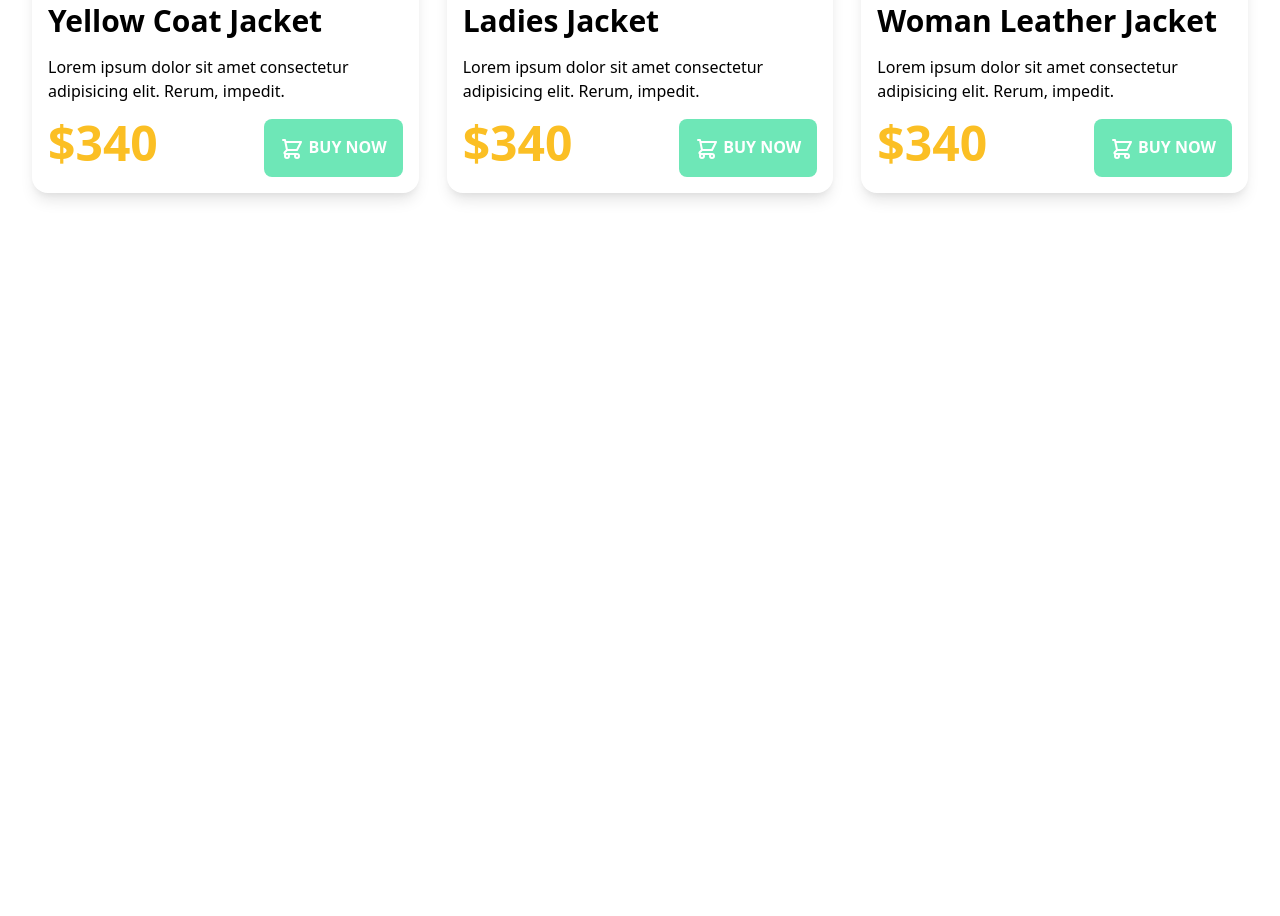
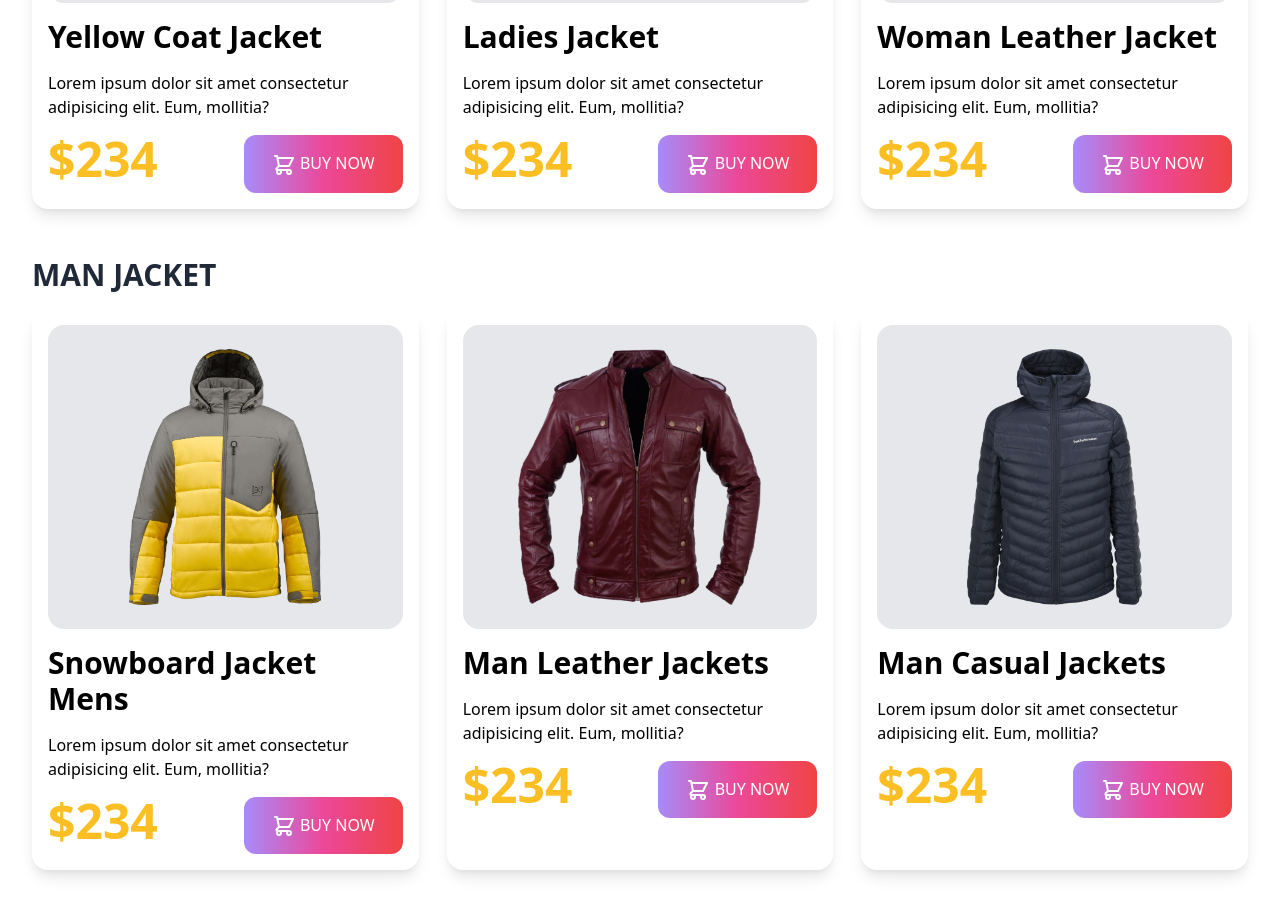
Before and after one commit to FatemaAkter11/penguin-fashion-tailwind, a plain HTML site: page index.html in a window 1280 px wide. Shown: the part 1000-1916 px from the top of the page. Before the commit the page ends 1241 px from the top, so only its background shows below. Drawn offline with nearby package versions, Linux system fonts and the light colour scheme.

Commit message:
man jacket card added

```diff
--- a/index.html
+++ b/index.html
@@ -38,19 +38,21 @@
 <main>
     <!-- woman jacket area  -->
     <section class="container px-8 mx-auto my-12">
-        <h2 class="text-3xl uppercase text-gray-800 font-bold">Woman jacket</h2>
+        <h2 class="text-3xl uppercase text-gray-800 font-bold mb-4">Woman Jacket</h2>
+        <!-- woman jacket container -->
         <div class="grid lg:grid-cols-3 gap-7">
             <!-- single coat item -->
             <div class="shadow-lg rounded-2xl p-4 space-y-4">
-                <div class="bg-gray-300 rounded-2xl py-6">
+                <div class="bg-gray-200 rounded-2xl py-6">
                     <img class="h-64 mx-auto" src="images/jacket-1.png" alt="">
                 </div>
                 <h4 class="text-3xl font-bold">Yellow Coat Jacket</h4>
-                <p>Lorem ipsum dolor sit amet consectetur adipisicing elit. Rerum, impedit.</p>
+                <p>Lorem ipsum dolor sit amet consectetur adipisicing elit. Eum, mollitia?</p>
                 <div class="lg:flex justify-between">
-                    <h2 class="text-5xl font-black text-yellow-400">$340</h2>
-                    <button class="bg-green-300 uppercase text-white font-bold p-4 rounded-lg"><svg
-                            xmlns="http://www.w3.org/2000/svg" class="h-6 w-6 inline" fill="none" viewBox="0 0 24 24"
+                    <h2 class="text-5xl font-black text-yellow-400">$234</h2>
+                    <button
+                        class="text-white uppercase px-7 py-4 bg-green-500 rounded-xl font-medium bg-gradient-to-r from-purple-400 via-pink-500 to-red-500">
+                        <svg xmlns="http://www.w3.org/2000/svg" class="inline h-6 w-6" fill="none" viewBox="0 0 24 24"
                             stroke="currentColor">
                             <path stroke-linecap="round" stroke-linejoin="round" stroke-width="2"
                                 d="M3 3h2l.4 2M7 13h10l4-8H5.4M7 13L5.4 5M7 13l-2.293 2.293c-.63.63-.184 1.707.707 1.707H17m0 0a2 2 0 100 4 2 2 0 000-4zm-8 2a2 2 0 11-4 0 2 2 0 014 0z" />
@@ -60,15 +62,16 @@
             </div>
             <!-- single coat item -->
             <div class="shadow-lg rounded-2xl p-4 space-y-4">
-                <div class="bg-gray-300 rounded-2xl py-6">
+                <div class="bg-gray-200 rounded-2xl py-6">
                     <img class="h-64 mx-auto" src="images/jacket-2.png" alt="">
                 </div>
                 <h4 class="text-3xl font-bold">Ladies Jacket</h4>
-                <p>Lorem ipsum dolor sit amet consectetur adipisicing elit. Rerum, impedit.</p>
+                <p>Lorem ipsum dolor sit amet consectetur adipisicing elit. Eum, mollitia?</p>
                 <div class="lg:flex justify-between">
-                    <h2 class="text-5xl font-black text-yellow-400">$340</h2>
-                    <button class="bg-green-300 uppercase text-white font-bold p-4 rounded-lg"><svg
-                            xmlns="http://www.w3.org/2000/svg" class="h-6 w-6 inline" fill="none" viewBox="0 0 24 24"
+                    <h2 class="text-5xl font-black text-yellow-400">$234</h2>
+                    <button
+                        class="text-white uppercase px-7 py-4 bg-green-500 rounded-xl font-medium bg-gradient-to-r from-purple-400 via-pink-500 to-red-500">
+                        <svg xmlns="http://www.w3.org/2000/svg" class="inline h-6 w-6" fill="none" viewBox="0 0 24 24"
                             stroke="currentColor">
                             <path stroke-linecap="round" stroke-linejoin="round" stroke-width="2"
                                 d="M3 3h2l.4 2M7 13h10l4-8H5.4M7 13L5.4 5M7 13l-2.293 2.293c-.63.63-.184 1.707.707 1.707H17m0 0a2 2 0 100 4 2 2 0 000-4zm-8 2a2 2 0 11-4 0 2 2 0 014 0z" />
@@ -78,15 +81,16 @@
             </div>
             <!-- single coat item -->
             <div class="shadow-lg rounded-2xl p-4 space-y-4">
-                <div class="bg-gray-300 rounded-2xl py-6">
+                <div class="bg-gray-200 rounded-2xl py-6">
                     <img class="h-64 mx-auto" src="images/jacket-3.png" alt="">
                 </div>
                 <h4 class="text-3xl font-bold">Woman Leather Jacket</h4>
-                <p>Lorem ipsum dolor sit amet consectetur adipisicing elit. Rerum, impedit.</p>
+                <p>Lorem ipsum dolor sit amet consectetur adipisicing elit. Eum, mollitia?</p>
                 <div class="lg:flex justify-between">
-                    <h2 class="text-5xl font-black text-yellow-400">$340</h2>
-                    <button class="bg-green-300 uppercase text-white font-bold p-4 rounded-lg"><svg
-                            xmlns="http://www.w3.org/2000/svg" class="h-6 w-6 inline" fill="none" viewBox="0 0 24 24"
+                    <h2 class="text-5xl font-black text-yellow-400">$234</h2>
+                    <button
+                        class="text-white uppercase px-7 py-4 bg-green-500 rounded-xl font-medium bg-gradient-to-r from-purple-400 via-pink-500 to-red-500">
+                        <svg xmlns="http://www.w3.org/2000/svg" class="inline h-6 w-6" fill="none" viewBox="0 0 24 24"
                             stroke="currentColor">
                             <path stroke-linecap="round" stroke-linejoin="round" stroke-width="2"
                                 d="M3 3h2l.4 2M7 13h10l4-8H5.4M7 13L5.4 5M7 13l-2.293 2.293c-.63.63-.184 1.707.707 1.707H17m0 0a2 2 0 100 4 2 2 0 000-4zm-8 2a2 2 0 11-4 0 2 2 0 014 0z" />
@@ -96,7 +100,72 @@
             </div>
 
         </div>
+    </section>
 
+    <!-- Man jacket area  -->
+    <section class="container px-8 mx-auto my-12">
+        <h2 class="text-3xl uppercase text-gray-800 font-bold mb-4">Man Jacket</h2>
+        <!-- woman jacket container -->
+        <div class="grid lg:grid-cols-3 gap-7">
+            <!-- single coat item -->
+            <div class="shadow-lg rounded-2xl p-4 space-y-4">
+                <div class="bg-gray-200 rounded-2xl py-6">
+                    <img class="h-64 mx-auto" src="images/jacket-4.png" alt="">
+                </div>
+                <h4 class="text-3xl font-bold">Snowboard Jacket Mens</h4>
+                <p>Lorem ipsum dolor sit amet consectetur adipisicing elit. Eum, mollitia?</p>
+                <div class="lg:flex justify-between">
+                    <h2 class="text-5xl font-black text-yellow-400">$234</h2>
+                    <button
+                        class="text-white uppercase px-7 py-4 bg-green-500 rounded-xl font-medium bg-gradient-to-r from-purple-400 via-pink-500 to-red-500">
+                        <svg xmlns="http://www.w3.org/2000/svg" class="inline h-6 w-6" fill="none" viewBox="0 0 24 24"
+                            stroke="currentColor">
+                            <path stroke-linecap="round" stroke-linejoin="round" stroke-width="2"
+                                d="M3 3h2l.4 2M7 13h10l4-8H5.4M7 13L5.4 5M7 13l-2.293 2.293c-.63.63-.184 1.707.707 1.707H17m0 0a2 2 0 100 4 2 2 0 000-4zm-8 2a2 2 0 11-4 0 2 2 0 014 0z" />
+                        </svg>
+                        Buy Now</button>
+                </div>
+            </div>
+            <!-- single coat item -->
+            <div class="shadow-lg rounded-2xl p-4 space-y-4">
+                <div class="bg-gray-200 rounded-2xl py-6">
+                    <img class="h-64 mx-auto" src="images/jacket-5.png" alt="">
+                </div>
+                <h4 class="text-3xl font-bold">Man Leather Jackets</h4>
+                <p>Lorem ipsum dolor sit amet consectetur adipisicing elit. Eum, mollitia?</p>
+                <div class="lg:flex justify-between">
+                    <h2 class="text-5xl font-black text-yellow-400">$234</h2>
+                    <button
+                        class="text-white uppercase px-7 py-4 bg-green-500 rounded-xl font-medium bg-gradient-to-r from-purple-400 via-pink-500 to-red-500">
+                        <svg xmlns="http://www.w3.org/2000/svg" class="inline h-6 w-6" fill="none" viewBox="0 0 24 24"
+                            stroke="currentColor">
+                            <path stroke-linecap="round" stroke-linejoin="round" stroke-width="2"
+                                d="M3 3h2l.4 2M7 13h10l4-8H5.4M7 13L5.4 5M7 13l-2.293 2.293c-.63.63-.184 1.707.707 1.707H17m0 0a2 2 0 100 4 2 2 0 000-4zm-8 2a2 2 0 11-4 0 2 2 0 014 0z" />
+                        </svg>
+                        Buy Now</button>
+                </div>
+            </div>
+            <!-- single coat item -->
+            <div class="shadow-lg rounded-2xl p-4 space-y-4">
+                <div class="bg-gray-200 rounded-2xl py-6">
+                    <img class="h-64 mx-auto" src="images/jacket-6.png" alt="">
+                </div>
+                <h4 class="text-3xl font-bold">Man Casual Jackets</h4>
+                <p>Lorem ipsum dolor sit amet consectetur adipisicing elit. Eum, mollitia?</p>
+                <div class="lg:flex justify-between">
+                    <h2 class="text-5xl font-black text-yellow-400">$234</h2>
+                    <button
+                        class="text-white uppercase px-7 py-4 bg-green-500 rounded-xl font-medium bg-gradient-to-r from-purple-400 via-pink-500 to-red-500">
+                        <svg xmlns="http://www.w3.org/2000/svg" class="inline h-6 w-6" fill="none" viewBox="0 0 24 24"
+                            stroke="currentColor">
+                            <path stroke-linecap="round" stroke-linejoin="round" stroke-width="2"
+                                d="M3 3h2l.4 2M7 13h10l4-8H5.4M7 13L5.4 5M7 13l-2.293 2.293c-.63.63-.184 1.707.707 1.707H17m0 0a2 2 0 100 4 2 2 0 000-4zm-8 2a2 2 0 11-4 0 2 2 0 014 0z" />
+                        </svg>
+                        Buy Now</button>
+                </div>
+            </div>
+
+        </div>
     </section>
 </main>
 
```
